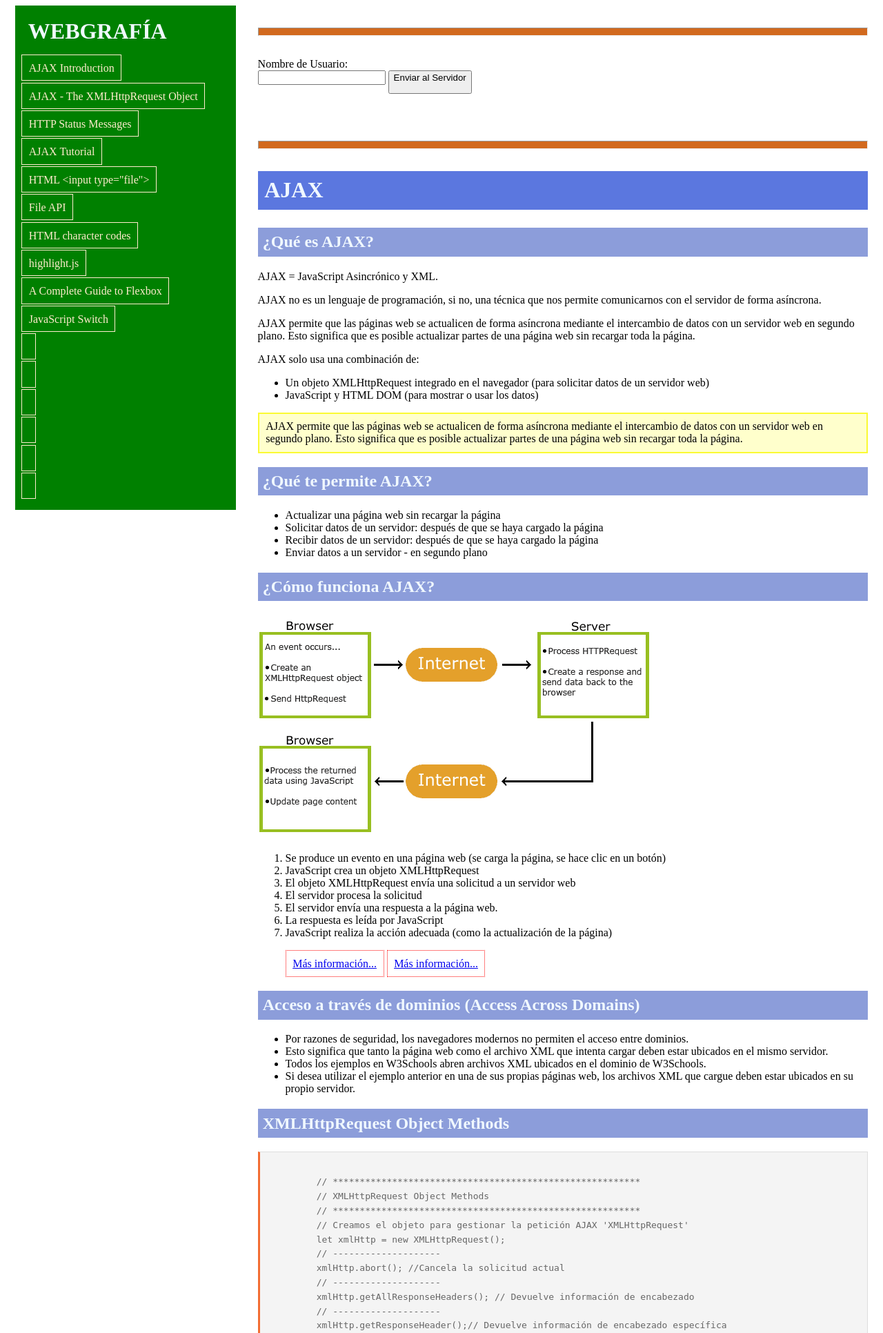
After one commit to javiDocenteInformatica/2DAW_DWEC_TEMA5, a PHP site: page / in a window 1280 px wide. The commit adds this page. Shown: the top 1932 px of the page at 69% size. Run offline with PHP 8.4, Linux system fonts and the light colour scheme.

Commit message:
28/11/2022 - 11:06h

```diff
--- a/AJAX1/css/style.css
+++ b/AJAX/css/style.css
@@ -87,8 +87,8 @@ h2{
   display: flex ;
   flex-direction: row ;
   /* flex-wrap: wrap !important; */
-  justify-content: stretch;
-  align-items: flex-start ;
+  justify-content: space-around;
+  align-items: stretch;
   row-gap: 0.3em ;
   column-gap: 0.3em ;
 }
@@ -96,13 +96,14 @@ h2{
 .container-flex .itemPrincipal{
   /* flex-grow: 3 !important; */
   order: 1;
-  width: auto;
+  min-width: 50%;
+  max-width: 70%;
 }
 
 .container-flex .itemWebgrafia{
   /* flex-grow: 1 !important; */
   order: 0;
-  width: 22%;
+  min-width: 20em;
   /* height: 100vh !important; */
   position: sticky;
   top: 8px;
--- a/AJAX1/html/principal.html
+++ b/AJAX/html/ajax_fichero1.html
@@ -1,3 +1,4 @@
+<script src="js/ajax_fichero1.js"></script>
 <div id="contenedor_ajax">
     <input type="file" id="id_inputFichero" name="name_inputFichero">
     <button id="btn_obtieneFichero">Obtener datos JSON</button>
--- a/AJAX1/index.php
+++ b/AJAX/index.php
@@ -15,7 +15,7 @@
 
   <!-- SCRIPTS JS -->
   <script src="js/utiles.js"></script>
-  <script src="js/ajax.js"></script>
+
 
 
 
@@ -26,7 +26,8 @@
   <div class="itemPrincipal">
     <hr>
     <?php
-        include_once("html/principal.html");
+        include_once("php/ajax_prueba1.php");
+        // include_once("html/ajax_fichero1.html");
     ?>
     <br>
     <!-- <button id="btn_limpiarConsola" onclick="console.clear()" style="margin: 0.6em 0">Limpiar Consola</button> -->
--- /dev/null
+++ b/AJAX/js/ajax_prueba1.js
@@ -0,0 +1,70 @@
+// VARIABLES GLOBALES
+let input_usuario; // obtiene el input del usuario
+let btn_enviar; // obtiene el botón para enviar datos al servidor
+
+// Espera a que cargue el contenido del HTML
+window.addEventListener("load", ()=>{
+
+
+
+
+    // MOSTRAR POR CONSOLA
+
+
+});
+
+
+f_cargaDocumento = ()=>{
+    // Creamos el objeto para gestionar la petición AJAX 'XMLHttpRequest'
+    let xmlHttp = new XMLHttpRequest();
+    xmlHttp.onreadystatechange = ()=>{
+        switch(xmlHttp.readyState){
+            case 0:
+                console.log("xmlHttp.readyState: ","0: solicitud no inicializada");
+                console.log("xmlHttp.status: ",xmlHttp.status);
+                break;
+            case 1:
+                console.log("xmlHttp.readyState: ","1: conexión de servidor establecida");
+                console.log("xmlHttp.status: ",xmlHttp.status);
+                break;
+            case 2:
+                console.log("xmlHttp.readyState: ","2: solicitud recibida");
+                console.log("xmlHttp.status: ",xmlHttp.status);
+                break;
+            case 3:
+                console.log("xmlHttp.readyState: ","3: solicitud de procesamiento");
+                console.log("xmlHttp.status: ",xmlHttp.status);
+                break;
+            case 4:
+                console.log("xmlHttp.readyState: ","4: solicitud finalizada y respuesta lista");
+                console.log("xmlHttp.status: ",xmlHttp.status);
+                if(xmlHttp.status == 200){
+                    btn_obtieneFichero.insertAdjacentHTML("afterend",`<p>${this.responseText}</p>`);
+                }
+                break;
+            default:
+                console.log("xmlHttp.readyState: ","Error, el estado no se encuentra entre 0 y 4");
+                console.log("xmlHttp.status: ",xmlHttp.status);
+                break;
+        }
+    }
+
+    /*
+    Especifica la solicitud:
+    - método: el tipo de solicitud GET o POST
+    - url: la ubicación del archivo
+    - async: verdadero (asincrónico) o falso (sincrónico)
+    - usuario: nombre de usuario opcional
+    - psw: contraseña opcional
+    * xmlHttp.open(method,url,async,user,psw);
+    */
+   let method = "GET";
+   let url = "ajax_prueba1.php"
+   let async = true;
+    xmlHttp.open(method,url,async); //xmlHttp.open(method,url,async,user,psw);
+
+    xmlHttp.send(); //Envía la solicitud al servidor. Utilizado para solicitudes GET
+
+    console.log("xmlHttp.getAllResponseHeaders()",xmlHttp.getAllResponseHeaders()); // Devuelve información de encabezado
+
+};
--- /dev/null
+++ b/AJAX/php/ajax_prueba1.php
@@ -0,0 +1,8 @@
+<script src="js/ajax_prueba1.js"></script>
+<div id="contenedor_ajax">
+    <label for="name_usuario">Nombre de Usuario: </label><br>
+    <input type="text" id="input_usuario" name="name_usuario">
+    <button id="btn_enviar">Enviar al Servidor</buttonid>
+    <br>
+    <p id=resultadoAJAX></p>
+</div>
```
Also changed, not shown: AJAX/css/ajax.css (added), AJAX/css/code.css (renamed from AJAX1/css/code.css), AJAX/css/tooltip.css (renamed from AJAX1/css/tooltip.css), AJAX/html/teoria.html (renamed from AJAX1/html/teoria.html), AJAX/html/webgrafia.html (renamed from AJAX1/html/webgrafia.html), AJAX/img/ajax.gif (renamed from AJAX1/img/ajax.gif), AJAX/js/ajax_fichero1.js (renamed from AJAX1/js/ajax.js), AJAX/js/utiles.js (renamed from AJAX1/js/utiles.js), AJAX/json/datos.json (renamed from AJAX1/json/datos.json), 2 other files.
